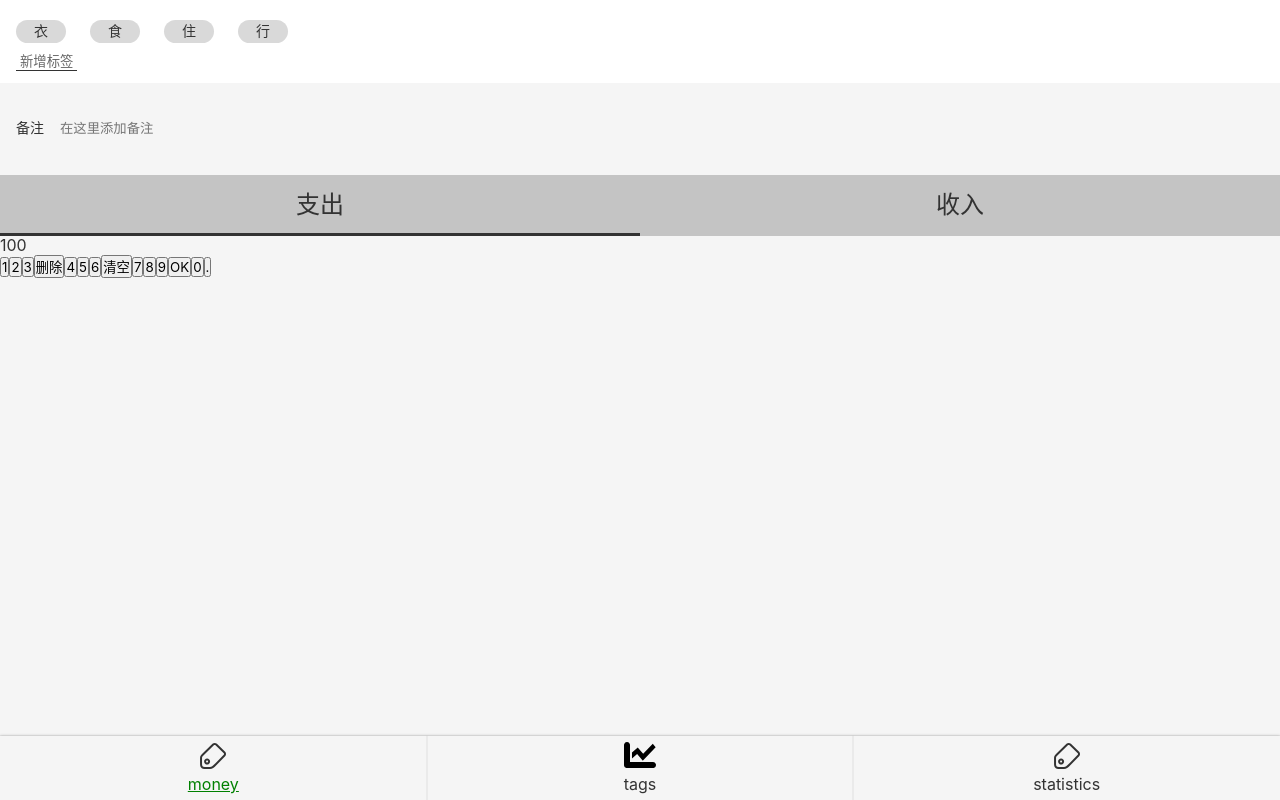
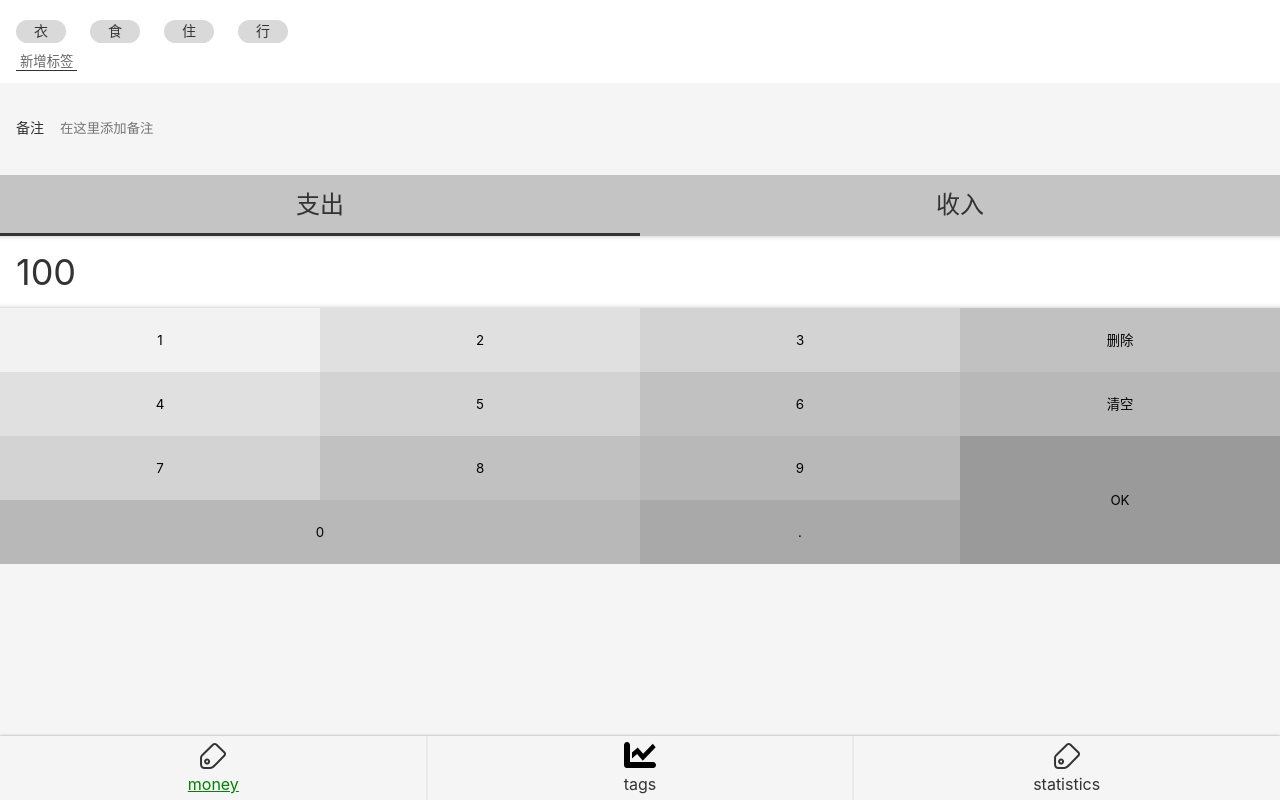
Before and after one commit to falanter/morney-1, a React app: page /#/money in a window 1280 px wide. Built offline with nearby package versions, Linux system fonts and the light colour scheme.

Commit message:
Money.tsx 数字面板 UI

```diff
--- a/src/index.scss
+++ b/src/index.scss
@@ -24,3 +24,8 @@
     height: 1em;
     display: inline;
 }
+.clearfix::after{
+    content:'';
+    display: block;
+    clear:both;
+}
--- a/src/view/Money.tsx
+++ b/src/view/Money.tsx
@@ -67,7 +67,57 @@
     }
   }
 `
-const NumberPadSection=styled.section``
+const NumberPadSection=styled.section`
+  display: flex;
+  flex-direction: column;
+  .output{
+    background: white;
+    font-size: 36px;
+    line-height: 72px;
+    padding: 0 16px;
+    box-shadow: inset 0 -5px 5px -5px rgba(0,0,0,0.25),
+                inset 0 5px 5px -5px rgba(0,0,0,0.25);
+  }
+  .pad{
+    flex-wrap:wrap;
+    button{
+      float: left;
+      width: 25%;
+      height: 64px;
+      border: none;
+      &.ok{height:128px;float: right;}
+      &.zero{width: 50%;}
+      &:nth-child(1){
+        background: #f2f2f2;
+      }
+      &:nth-child(2),
+      &:nth-child(5){
+        background: #e0e0e0;
+      }
+      &:nth-child(3),
+      &:nth-child(6),
+      &:nth-child(9){
+        background: #d3d3d3;
+      }
+      &:nth-child(4),
+      &:nth-child(7),
+      &:nth-child(10){
+        background: #c1c1c1;
+      }
+      &:nth-child(8),
+      &:nth-child(11),
+      &:nth-child(13){
+        background: #b8b8b8;
+      }
+      &:nth-child(14){
+        background: #a9a9a9;
+      }
+      &:nth-child(12){
+        background: #9a9a9a;
+      }
+    }
+  }
+`
 
 function Tags(){
     return(
@@ -94,8 +144,8 @@
           </ul>
         </CategorySection>
         <NumberPadSection>
-          <div>100</div>
-          <div>
+          <div className="output">100</div>
+          <div className="pad clearfix">
             <button>1</button>
             <button>2</button>
             <button>3</button>
@@ -107,8 +157,8 @@
             <button>7</button>
             <button>8</button>
             <button>9</button>
-            <button>OK</button>
-            <button>0</button>
+            <button className="ok">OK</button>
+            <button className="zero">0</button>
             <button>.</button>
           </div>
         </NumberPadSection>
```
